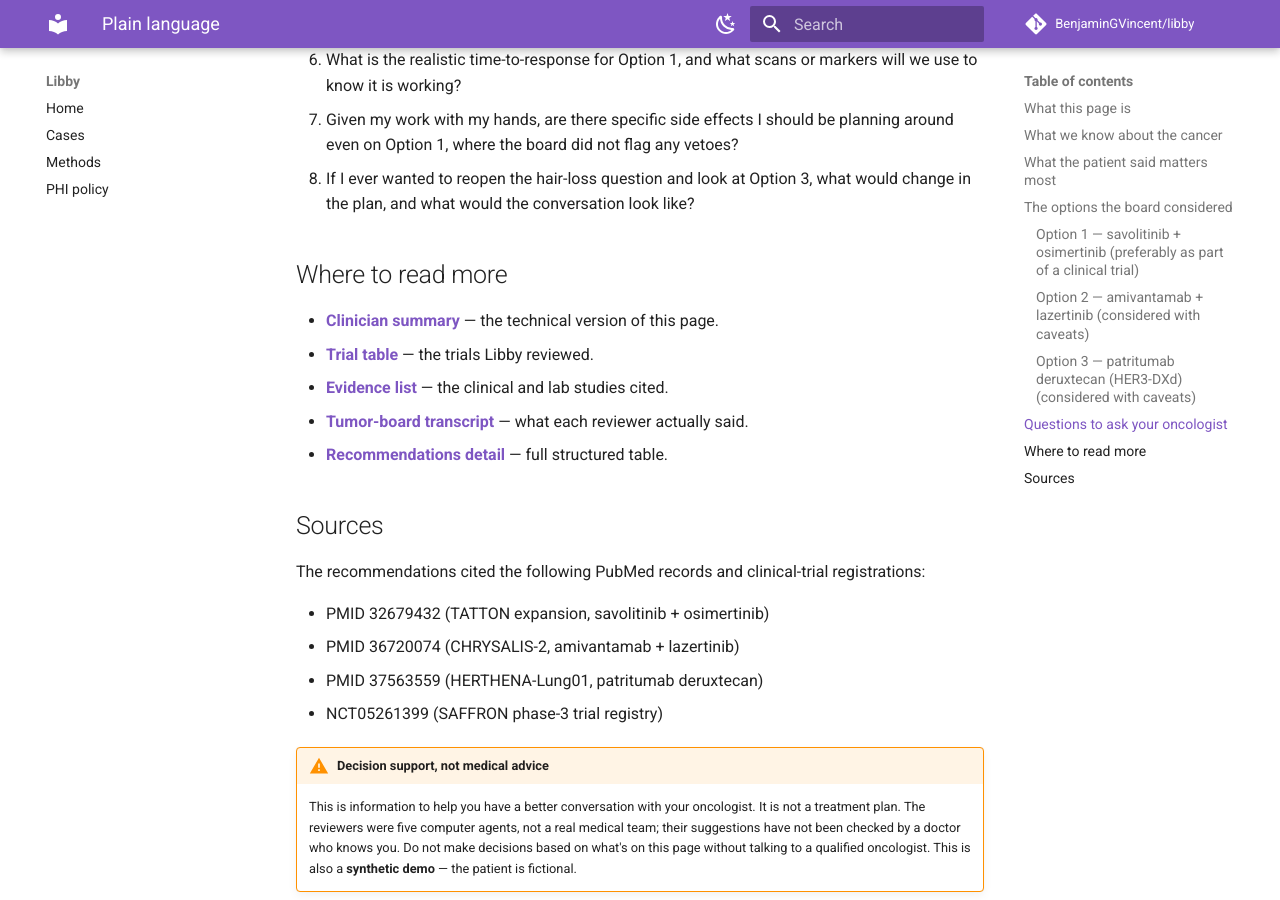
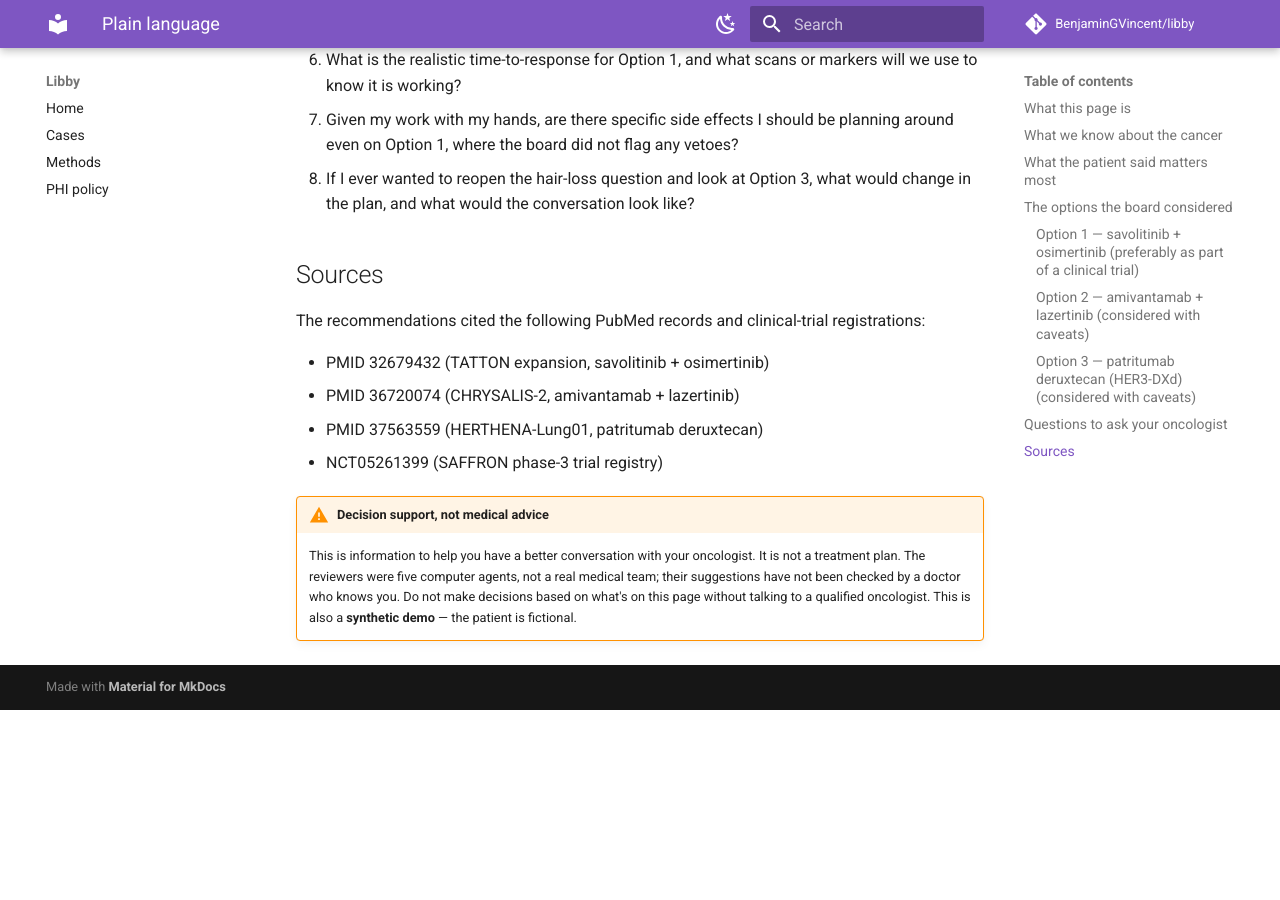
Before and after one commit to BenjaminGVincent/libby, an MkDocs documentation site: the page built from docs/cases/demo-nsclc-egfr-l858r-post-osi-d3m0/plain_language.md, in a window 1280 px wide and 900 px high, scrolled down 3251 px. Built offline with MkDocs 1.6.1 and Material for MkDocs 9.7.7, drawn with Linux system fonts in a browser that asks for light colours; comment, search, counter and statistics services are not loaded; after the commit the page ends 3961 px from its top, so only the background shows below that.

Commit message:
fix(reporter): coalesce multi-line list items + drop Where-to-read-more
Two issues, both visible in the patient PDF:

1. Bug: PDF list renderer truncated multi-line list items mid-sentence.
   The block-segmenter correctly sliced continuation lines (3-space
   indented) into the list block, but `_render_ordered` /
   `_render_bullets` then iterated line-by-line and `continue`-skipped
   any non-marker line. So a question like
       1. Can we order all three tests at once: DLL3 IHC (SP347), PRAME IHC,
          and HLA-A*02:01 typing? They're the precondition for the rest...
   rendered only the first line. Add `_coalesce_list_items` to merge
   continuation lines onto the previous item before emission.

2. Translator contract: drop the "Where to read more" cross-link block
   from `plain_language.md`. The patient/caregiver track is meant to
   read end-to-end as a standalone artifact; an in-PDF list of links
   to other docs adds noise rather than help. Removed the section
   from the contract template, removed it from both existing
   `plain_language.md` files, and added explicit translation rule #10
   forbidding it on future runs.

Co-Authored-By: Claude Opus 4.7 (1M context) <noreply@anthropic.com>

```diff
--- a/docs/cases/demo-nsclc-egfr-l858r-post-osi-d3m0/plain_language.md
+++ b/docs/cases/demo-nsclc-egfr-l858r-post-osi-d3m0/plain_language.md
@@ -74,14 +74,6 @@ Why it is still on this page: transparency. If she ever wants to reopen the conv
 7. Given my work with my hands, are there specific side effects I should be planning around even on Option 1, where the board did not flag any vetoes?
 8. If I ever wanted to reopen the hair-loss question and look at Option 3, what would change in the plan, and what would the conversation look like?
 
-## Where to read more
-
-- [Clinician summary](index.md) — the technical version of this page.
-- [Trial table](trials.md) — the trials Libby reviewed.
-- [Evidence list](evidence.md) — the clinical and lab studies cited.
-- [Tumor-board transcript](board.md) — what each reviewer actually said.
-- [Recommendations detail](recommendations.md) — full structured table.
-
 ## Sources
 
 The recommendations cited the following PubMed records and clinical-trial registrations:
```
Also changed, not shown: .claude/agents/translator.md (+1 -5 lines), docs/cases/demo-nsclc-egfr-l858r-post-osi-d3m0/index.md (+2 -2 lines), docs/cases/osteosarcoma-mets-dll3-h7r2/index.md (+2 -2 lines), docs/cases/osteosarcoma-mets-dll3-h7r2/plain_language.md (+0 -8 lines), 5 other files.
